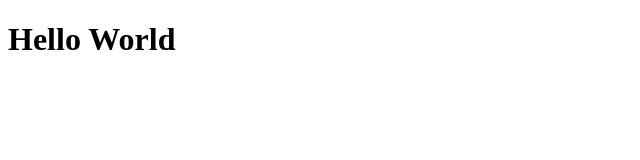
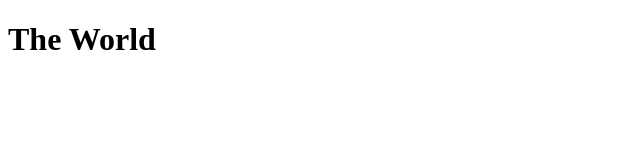
Before and after one commit to KATAOKA1122/mk-test, a plain HTML site: page index.html in a window 1280 px wide. Shown: the whole page, without its empty margins (0-640 px from the left). Drawn offline with Linux system fonts and the light colour scheme.

Commit message:
Update index.html
Hello→The

```diff
--- a/index.html
+++ b/index.html
@@ -3,9 +3,9 @@
 <head>
     <meta charset="UTF-8">
     <meta name="viewport" content="width=device-width, initial-scale=1.0">
-    <title>Hello World</title>
+    <title>The World</title>
 </head>
 <body>
-    <h1>Hello World</h1>
+    <h1>The World</h1>
 </body>
 </html>
```
